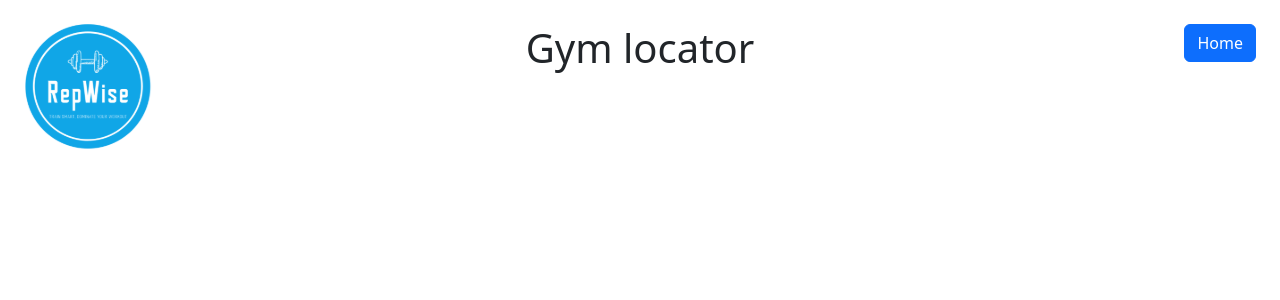
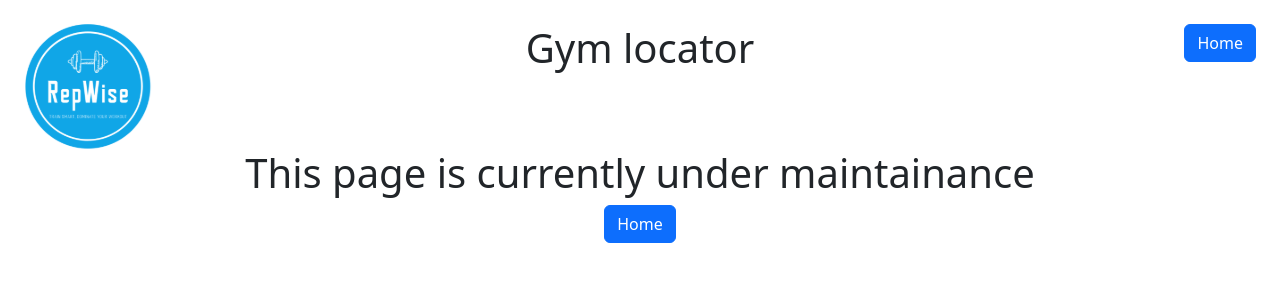
Before and after one commit to Theojeddy/Weightlifting-rep-calculator, a React (Create React App) app: page /GymLocator in a window 1280 px wide. Shown: the top 300 px of the page. Built offline with nearby package versions, Linux system fonts and the light colour scheme.

Commit message:
api call in feature branch, page under maintainance

```diff
--- a/src/Pages/Gym.js
+++ b/src/Pages/Gym.js
@@ -32,8 +32,12 @@ export default function GymLocator({ title, setTitle }) {
           <HeaderHomeButton />
         </div>
       </div>
-
-
+      <div className="row text-center">
+        <div className="col text-center">
+          <h1> This page is currently under maintainance</h1>
+          <HeaderHomeButton />
+        </div>
+      </div>
     </div>
   );
 }
```
